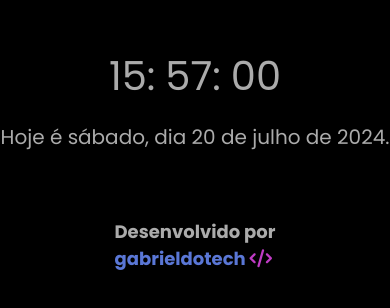
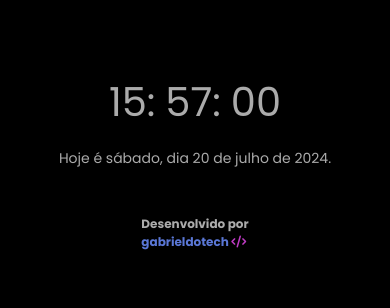
Before and after one commit to gabrieldotech/digital-clock-js, a plain HTML site: page index.html in a window 390 px wide. Shown: the part 256-564 px from the top of the page. Drawn offline with Linux system fonts and the light colour scheme.

Commit message:
alterando margin button do h2

```diff
--- a/css/style.css
+++ b/css/style.css
@@ -39,7 +39,6 @@ body {
 
 h2 {
     color: var(--color-light);
-    margin-top: 30px;
 }
 
 h2 strong {
@@ -64,6 +63,14 @@ h2 strong {
     .clock {
         gap: 15px;
     }
+
+    #date {
+        font-size: 14px;
+    }
+
+    h2 {
+        font-size: 12px
+    }
 }
 
 @media (max-width: 400px) {
@@ -76,6 +83,6 @@ h2 strong {
     }
 
     h2 {
-        font-size: 18px;
+        font-size: 12px;
     }
 }
```
